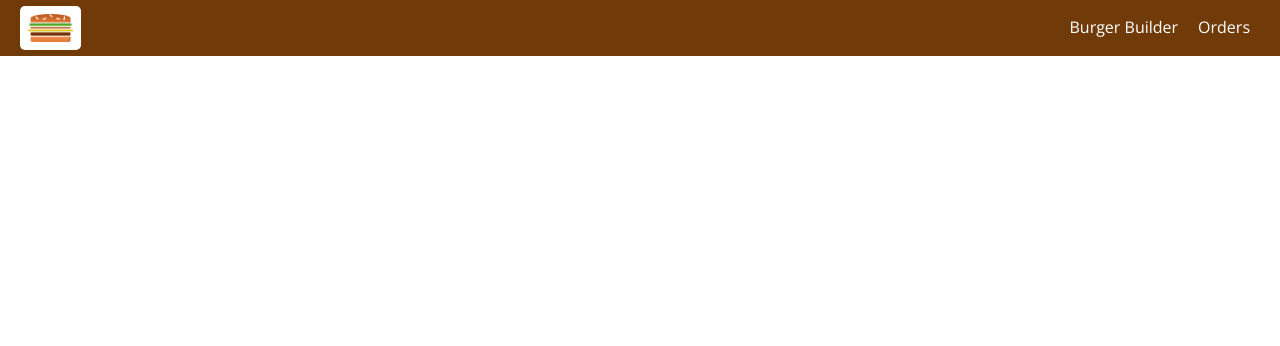
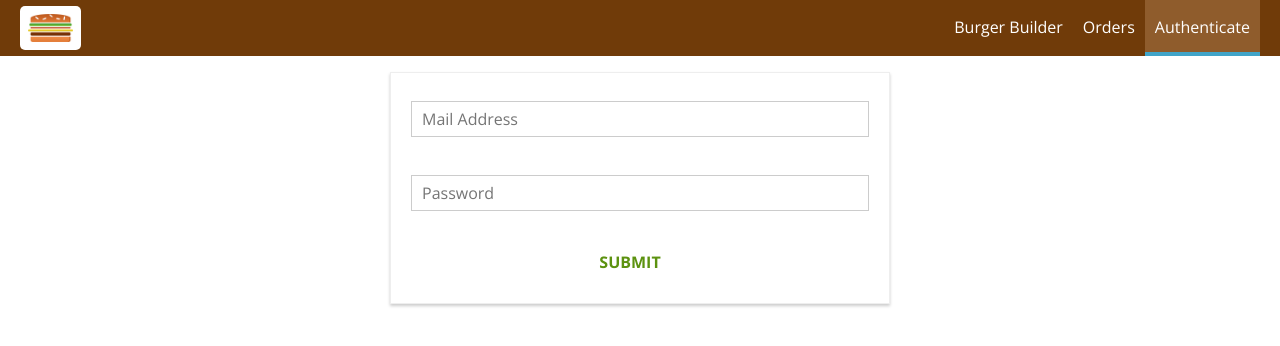
Before and after one commit to brunar/myburger-project, a React (Create React App) app: page /view/react-burger/auth in a window 1280 px wide. Shown: the top 346 px of the page. Built offline with nearby package versions, Linux system fonts and the light colour scheme.

Commit message:
Authentication - Adding an Auth Form (18-324)

```diff
--- a/src/App.js
+++ b/src/App.js
@@ -5,6 +5,7 @@
 import BurgerBuilder from './containers/BurgerBuilder/BurgerBuilder';
 import Checkout from './containers/Checkout/Checkout';
 import Orders from './containers/Orders/Orders';
+import Auth from './containers/Auth/Auth';
 
 function App() {
   return (
@@ -13,6 +14,7 @@
         <Switch>
           <Route path="/checkout" component={Checkout} />
           <Route path="/orders" component={Orders} />
+          <Route path="/auth" component={Auth} />
           <Route path="/" exact component={BurgerBuilder} />
         </Switch>
       </Layout>
--- a/src/components/Navigation/NavigationItems/NavigationItems.js
+++ b/src/components/Navigation/NavigationItems/NavigationItems.js
@@ -8,6 +8,7 @@
         <NavigationItem link="/" exact>Burger Builder</NavigationItem>
         {/* shortcut active does means active={true} but for bolean */}
         <NavigationItem link="/orders">Orders</NavigationItem>
+        <NavigationItem link="/auth">Authenticate</NavigationItem>
     </ul>
 );
 
--- /dev/null
+++ b/src/containers/Auth/Auth.js
@@ -0,0 +1,99 @@
+import React, { Component } from 'react';
+import Input from '../../components/UI/Input/Input';
+import Button from '../../components/UI/Button/Button';
+import classes from './Auth.module.css';
+
+class Auth extends Component {
+    state = {
+        controls: {
+            email: {
+                elementType: 'input',
+                elementConfig: {
+                    type: 'email',
+                    placeholder: 'Mail Address'
+                },
+                value: '',
+                validation: {
+                    required: true,
+                    isEmail: true
+                },
+                valid: false,
+                touched: false
+            },
+            password: {
+                elementType: 'input',
+                elementConfig: {
+                    type: 'password',
+                    placeholder: 'Password'
+                },
+                value: '',
+                validation: {
+                    required: true,
+                    minLength: 6
+                },
+                valid: false,
+                touched: false
+            }
+        }
+    }
+
+    checkValidity = (value, rules) => {
+        let isValid = true;
+
+        if (rules.required) {
+            //.trim() is to remove any whitesspaces at the beginning or end
+            isValid = value.trim() !== '' && isValid;
+        }
+        if (rules.minLength) {
+            isValid = value.length >= rules.minLength && isValid;
+        }
+        if (rules.maxLength) {
+            isValid = value.length <= rules.maxLength && isValid;
+        }
+        return isValid; //return true or false
+
+    }
+    inputChangedHandler = (event, controlName) => {
+        const updatedControls = {
+            ...this.state.controls,
+            [controlName]: {
+                ...this.state.controls[controlName],
+                value: event.target.value,
+                valid: this.checkValidity(event.target.value, this.state.controls[controlName].validation), // (value, root+validation)
+                touched: true
+            }
+        }
+        this.setState({ controls: updatedControls });
+
+    }
+    render() {
+        const formElementsArray = [];
+        for (let key in this.state.controls) {
+            formElementsArray.push({
+                id: key,
+                config: this.state.controls[key]
+            });
+        }
+        const form = formElementsArray.map(formElement => (
+            <Input
+                key={formElement.id}
+                elementType={formElement.config.elementType}
+                elementConfig={formElement.config.elementConfig}
+                value={formElement.config.value}
+                invalid={!formElement.config.valid}
+                shouldValidate={formElement.config.validation}
+                touchedbr={formElement.config.touched}
+                changed={(event) => this.inputChangedHandler(event, formElement.id)} />
+        ))
+        return (
+            <div className={classes.Auth}>
+                <form>
+                    {form}
+                    <Button btnType="Success">SUBMIT</Button>
+                </form>
+            </div>
+        );
+    }
+}
+
+export default Auth;
--- /dev/null
+++ b/src/containers/Auth/Auth.module.css
@@ -0,0 +1,20 @@
+.Auth {
+    margin: 20px auto;
+    width: 80%;
+    text-align: center;
+    box-shadow: 0 2px 3px #ccc;
+    border: 1px solid #eee;
+    padding: 10px;
+    box-sizing: border-box;
+}
+
+.Auth input {
+    display: block;
+    margin: 0 auto 10px;
+}
+
+@media (min-width: 600px) {
+    .Auth {
+        width: 500px;
+    }
+}
```
